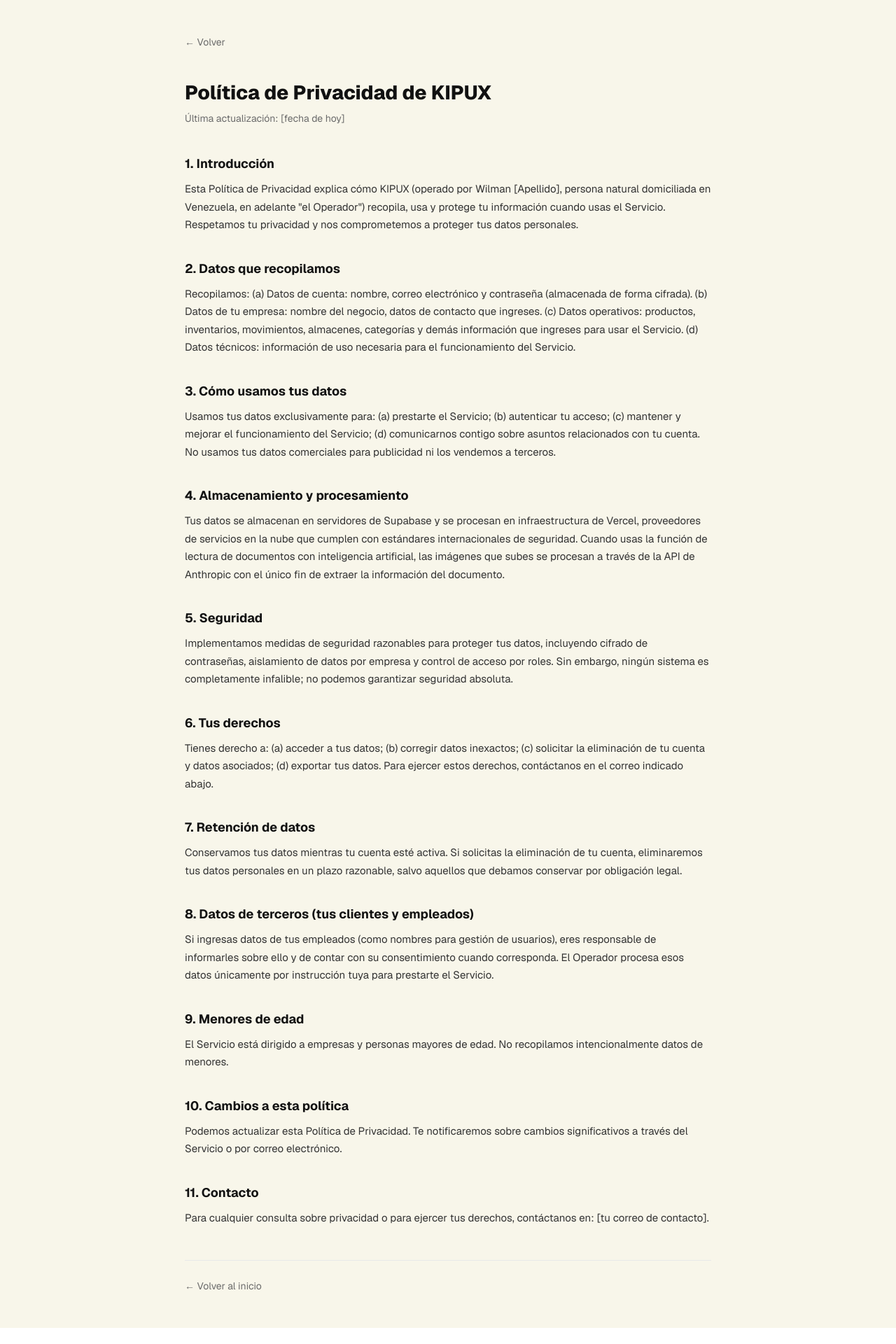
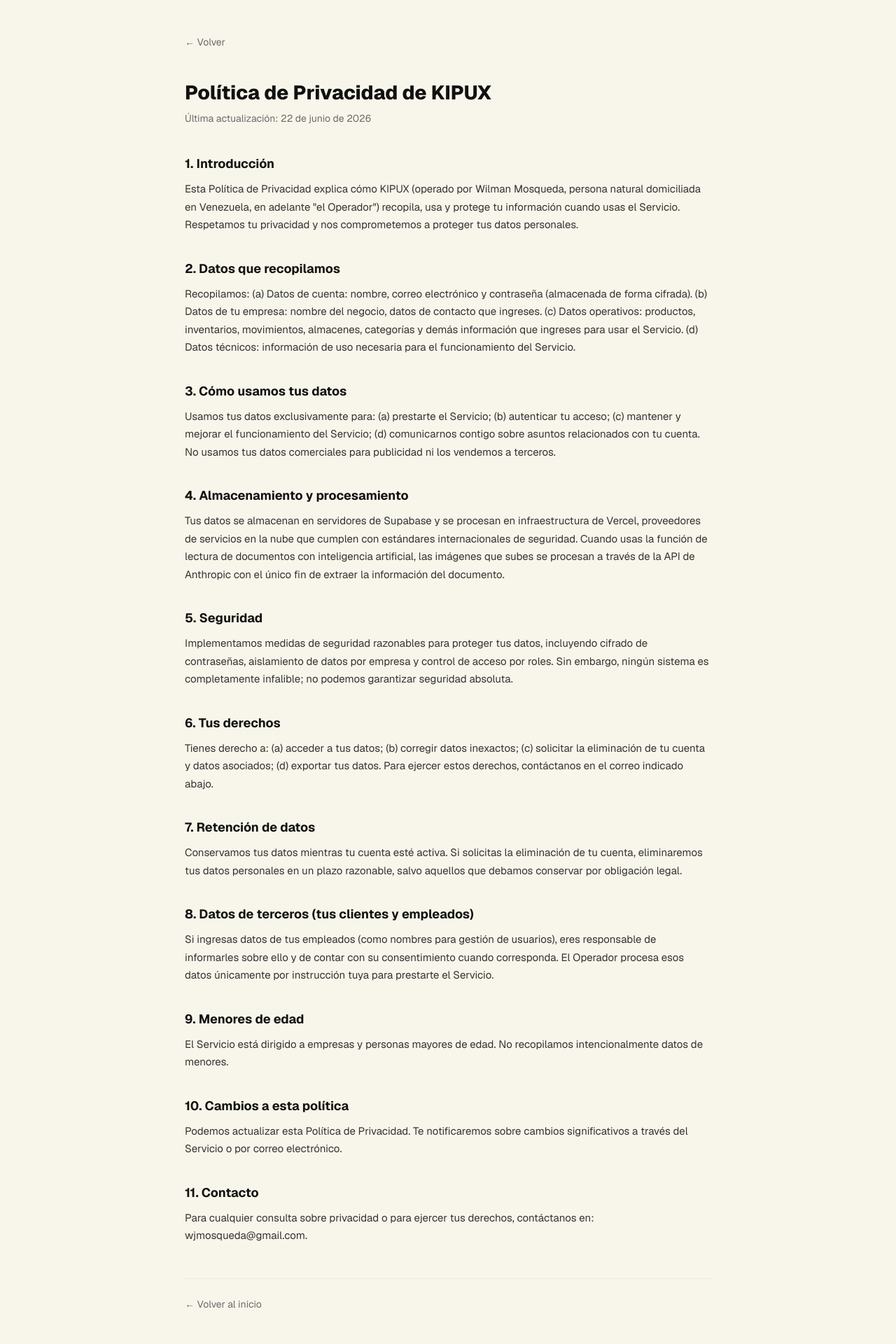
Before and after one commit to thuyapp/KIPUX, a Next.js app: page /privacidad in a window 1280 px wide. Shown: the top 1920 px of the page at 70% size. Before the commit the page ends 1897 px from the top, so only its background shows below. Built offline with nearby package versions, Linux system fonts and the light colour scheme.

Commit message:
Completar datos personales en paginas legales

```diff
--- a/app/privacidad/page.tsx
+++ b/app/privacidad/page.tsx
@@ -34,12 +34,12 @@
           Política de Privacidad de KIPUX
         </h1>
         <p style={{ fontSize: '14px', color: '#6B6B6B', margin: '0 0 40px' }}>
-          Última actualización: [fecha de hoy]
+          Última actualización: 22 de junio de 2026
         </p>
 
         <h2 style={sectionTitle}>1. Introducción</h2>
         <p style={p}>
-          Esta Política de Privacidad explica cómo KIPUX (operado por Wilman [Apellido], persona natural
+          Esta Política de Privacidad explica cómo KIPUX (operado por Wilman Mosqueda, persona natural
           domiciliada en Venezuela, en adelante "el Operador") recopila, usa y protege tu información cuando
           usas el Servicio. Respetamos tu privacidad y nos comprometemos a proteger tus datos personales.
         </p>
@@ -113,7 +113,7 @@
         <h2 style={sectionTitle}>11. Contacto</h2>
         <p style={p}>
           Para cualquier consulta sobre privacidad o para ejercer tus derechos, contáctanos en:
-          [tu correo de contacto].
+          wjmosqueda@gmail.com.
         </p>
 
         <div style={{ borderTop: '1px solid #E8E8E8', marginTop: '48px', paddingTop: '24px' }}>
--- a/app/terminos/page.tsx
+++ b/app/terminos/page.tsx
@@ -34,14 +34,14 @@
           Términos y Condiciones de Uso de KIPUX
         </h1>
         <p style={{ fontSize: '14px', color: '#6B6B6B', margin: '0 0 40px' }}>
-          Última actualización: [fecha de hoy]
+          Última actualización: 22 de junio de 2026
         </p>
 
         <h2 style={sectionTitle}>1. Aceptación de los términos</h2>
         <p style={p}>
           Al registrarte y usar KIPUX (en adelante "la Aplicación" o "el Servicio"), aceptas estos Términos y
           Condiciones en su totalidad. Si no estás de acuerdo, no debes usar el Servicio. El Servicio es operado
-          por Wilman [Apellido], como persona natural, con domicilio en Venezuela (en adelante "el Operador").
+          por Wilman Mosqueda, como persona natural, con domicilio en Venezuela (en adelante "el Operador").
         </p>
 
         <h2 style={sectionTitle}>2. Descripción del servicio</h2>
@@ -113,7 +113,7 @@
 
         <h2 style={sectionTitle}>11. Contacto</h2>
         <p style={p}>
-          Para cualquier consulta sobre estos Términos, puedes contactar al Operador en: [tu correo de contacto].
+          Para cualquier consulta sobre estos Términos, puedes contactar al Operador en: wjmosqueda@gmail.com.
         </p>
 
         <div style={{ borderTop: '1px solid #E8E8E8', marginTop: '48px', paddingTop: '24px' }}>
```
